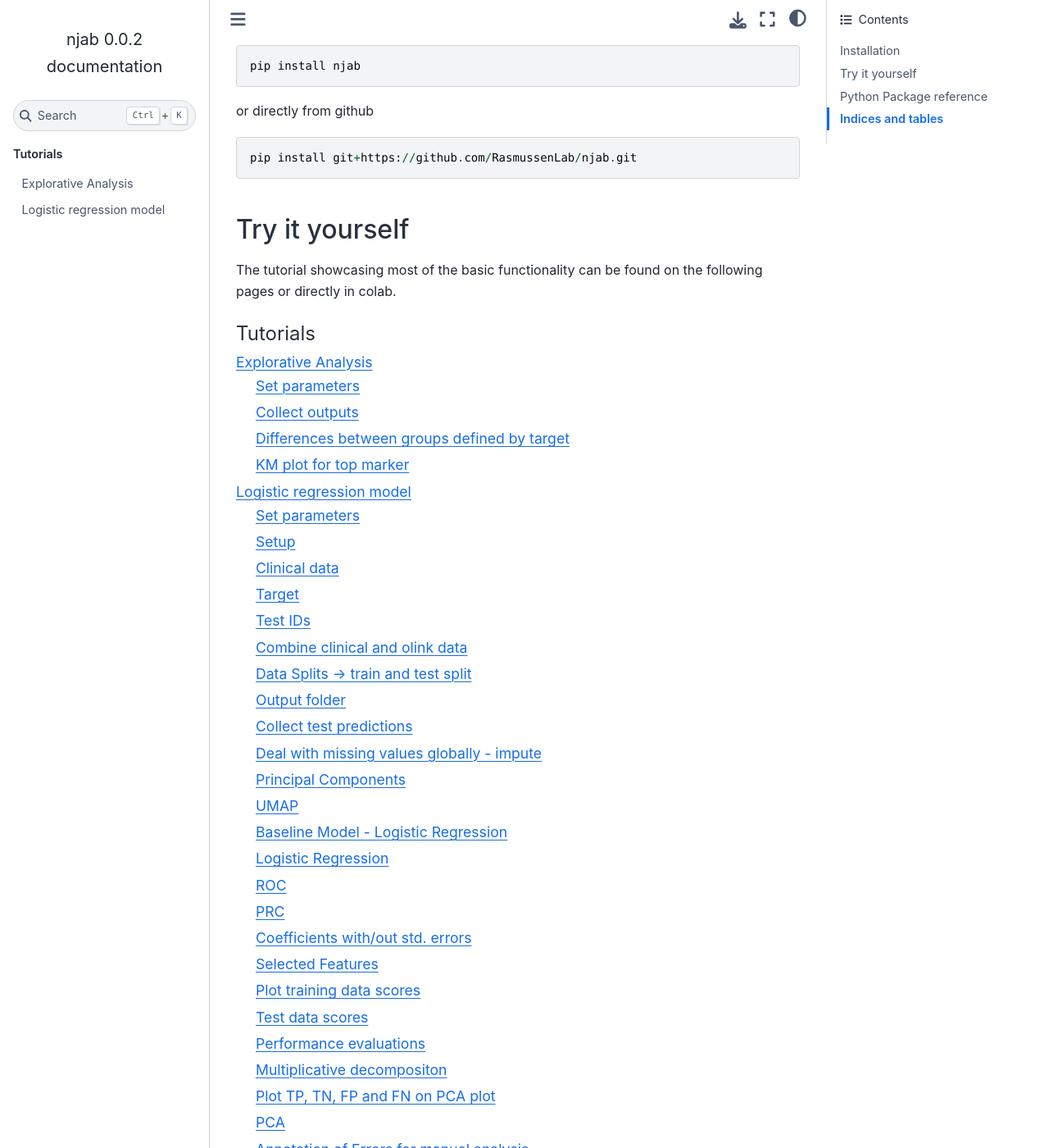
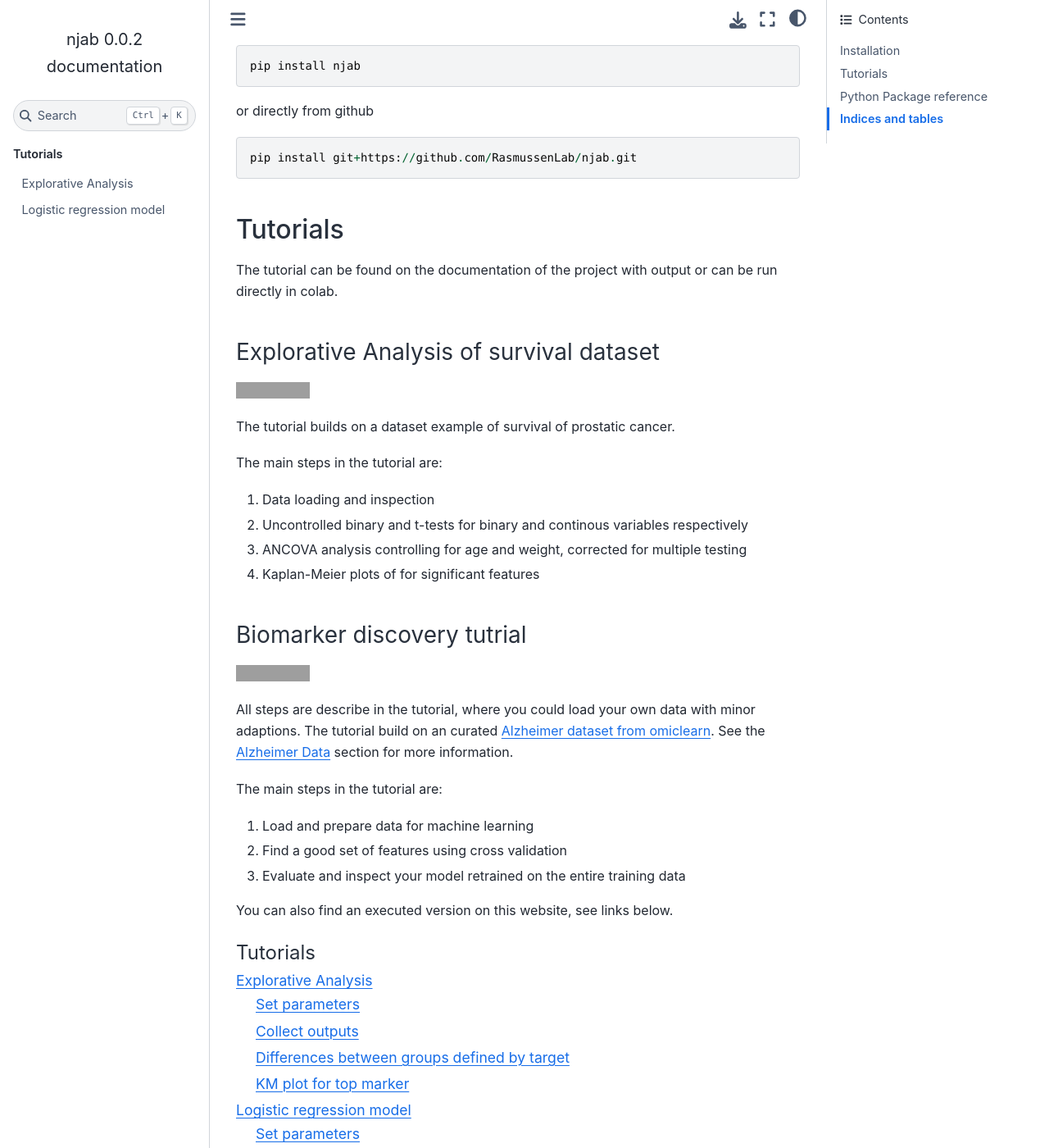
Before and after one commit to RasmussenLab/njab, a Sphinx documentation site: the page built from docs/index.rst, in a window 1280 px wide and 1400 px high, scrolled down 490 px. Shown: the whole window at 82% size. Built offline with Sphinx 7.4.7 and the Sphinx Book theme 1.1.4, drawn with Linux system fonts in a browser that asks for light colours; pages that are not in the unit, such as notebooks, are missing from menus; grey boxes are pictures that could not be loaded.

Commit message:
:memo: Add tutorial description to website from README
- add hint to restart colab environment

```diff
--- a/README.md
+++ b/README.md
@@ -23,7 +23,7 @@ pip install git+https://github.com/RasmussenLab/njab.git
 ## Tutorials
 
 The tutorial can be found on the documentation of the project with output
-or can be run directly in colab:
+or can be run directly in colab.
 
 ### Explorative Analysis of survival dataset
 
@@ -51,3 +51,7 @@ The main steps in the tutorial are:
 1. Load and prepare data for machine learning
 2. Find a good set of features using cross validation
 3. Evaluate and inspect your model retrained on the entire training data
+
+## Documentation
+
+Please find the documentation under [njab.readthedocs.io](https://njab.readthedocs.io)
--- a/docs/index.rst
+++ b/docs/index.rst
@@ -9,15 +9,11 @@ functionality used two papers.
 .. include:: ../README.md
    :parser: myst_parser.sphinx_
    :start-line: 1
-   :end-line: 22
+   :end-line: 54
 
 
-Try it yourself
----------------
 
-The tutorial showcasing most of the basic functionality can be found on the following
-pages
-or directly in colab.
+You can also find an executed version on this website, see links below.
 
 .. toctree::
    :maxdepth: 2
--- a/docs/tutorial/log_reg.py
+++ b/docs/tutorial/log_reg.py
@@ -24,6 +24,8 @@
 
 # %% tags=["hide-output"]
 # Setup colab installation
+# You need to restart the runtime after running this cell
+# (due to a pandas 1.5.3 and matplotlib >3.7 incompability - 23-11-07)
 # %pip install njab heatmapz openpyxl "matplotlib<3.7"
 
 # %%
```
Also changed, not shown: docs/tutorial/log_reg.ipynb.
